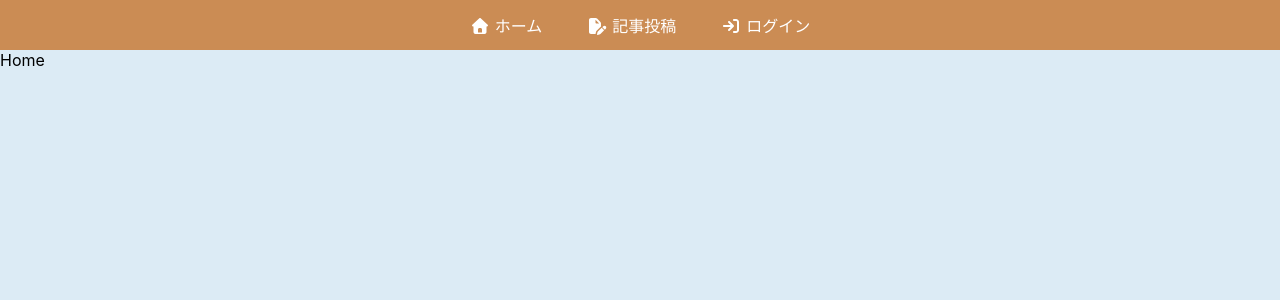
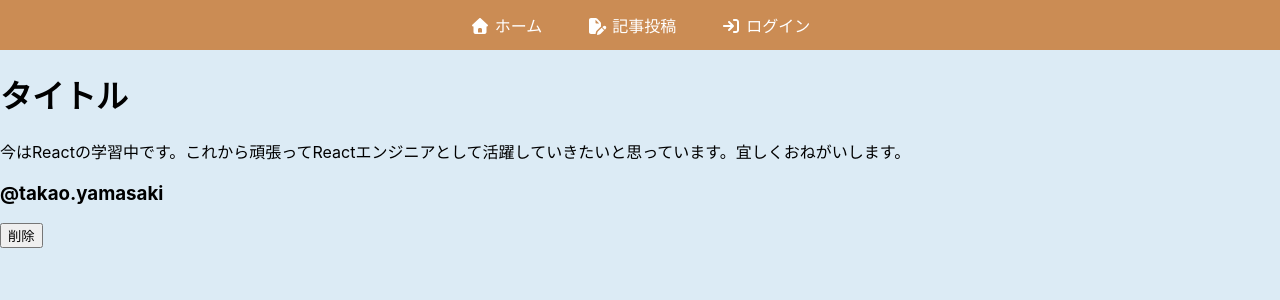
Before and after one commit to Takao-Yamasaki/react-firebase-blog, a React (Create React App) app in the folder react-firebase-blog/: page / in a window 1280 px wide. Shown: the top 300 px of the page. Built offline with nearby package versions, Linux system fonts and the light colour scheme; no server answers.

Commit message:
add:Homeコンポーネントの作成

```diff
--- a/react-firebase-blog/src/components/Home.js
+++ b/react-firebase-blog/src/components/Home.js
@@ -2,7 +2,20 @@ import React from 'react'
 
 const Home = () => {
   return (
-    <div>Home</div>
+    <>
+      <div className='homePage'>
+        <div className='postContents'>
+          <div className='postHeader'>
+            <h1>タイトル</h1>
+          </div>
+          <div className='postTextContainer'>今はReactの学習中です。これから頑張ってReactエンジニアとして活躍していきたいと思っています。宜しくおねがいします。</div>
+        </div>
+      </div>
+      <div className='nameAndDeleteButton'>
+        <h3>@takao.yamasaki</h3>
+        <button>削除</button>
+      </div>
+    </>
   )
 }
 
```
